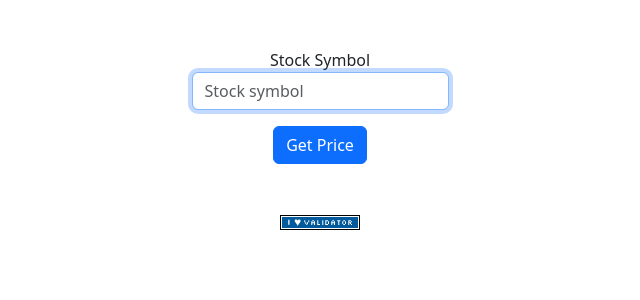
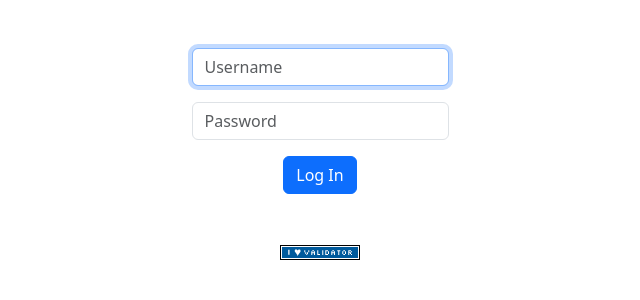
Before and after one commit to nikhil-partap/CS50--log, a Flask app: page /quote in a window 1280 px wide. Shown: the part 76-376 px from the top of the page, without its empty margins (320-960 px from the left). Run offline with Flask 3, Linux system fonts and the light colour scheme; the visitor is signed in with stand-in values (Sample User, id 1); some libraries are stand-ins or nearby versions.

Commit message:
fix(finance): correct quote template and remove trailing whitespace
- Replace quote.html with login form template (incorrect file was committed)
- Remove trailing whitespace in app.py register function for code consistency
- Fix form action and input fields to match login functionality
- Update page title from "Qoute" to "Log In"
- Remove stock quote display logic and replace with username/password inputs

```diff
--- a/9thWeekProblems/finance/templates/quote.html
+++ b/9thWeekProblems/finance/templates/quote.html
@@ -1,38 +1,24 @@
-{% extends "layout.html" %} {% block title %} Qoute {% endblock %} {% block main
-%}
-<i class="bi bi-arrow-down"></i>
-<form action="/quote" method="post">
+{% extends "layout.html" %} {% block title %} Log In {% endblock %} {% block
+main %}
+<form action="/login" method="post">
   <div class="mb-3">
-    <label for="stock symbol">Stock Symbol</label>
     <input
       autocomplete="off"
       autofocus
       class="form-control mx-auto w-auto"
-      name="symbol"
-      placeholder="Stock symbol"
+      name="username"
+      placeholder="Username"
       type="text"
     />
   </div>
-  <button class="btn btn-primary" type="submit">Get Price</button>
+  <div class="mb-3">
+    <input
+      class="form-control mx-auto w-auto"
+      name="password"
+      placeholder="Password"
+      type="password"
+    />
+  </div>
+  <button class="btn btn-primary" type="submit">Log In</button>
 </form>
-{% if data %}
-<div class="container mt-5">
-  <h3 class="text-white mb-3">Stoke Information</h3>
-  <table class="table table-borderless">
-    <tbody>
-      <tr class="table-dark">
-        <th>Symbol</th>
-        <td>{{ data.symbol }}</td>
-      </tr>
-      <tr class="table-dark">
-        <th>Name</th>
-        <td>{{ data.name }}</td>
-      </tr>
-      <tr class="table-dark">
-        <th>Price</th>
-        <td>${{ data.price|usd }}</td>
-      </tr>
-    </tbody>
-  </table>
-</div>
-{% endif %} {% endblock %}
+{% endblock %}
```
Also changed, not shown: 9thWeekProblems/finance/app.py (line endings or trailing spaces).
